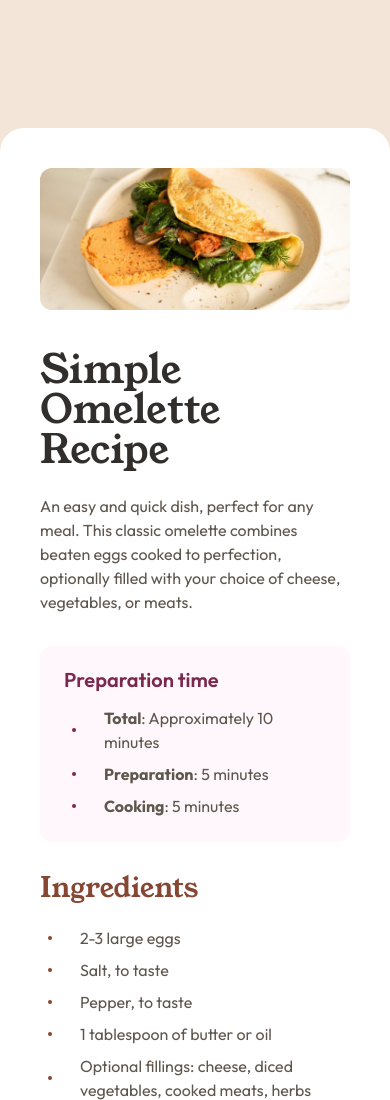
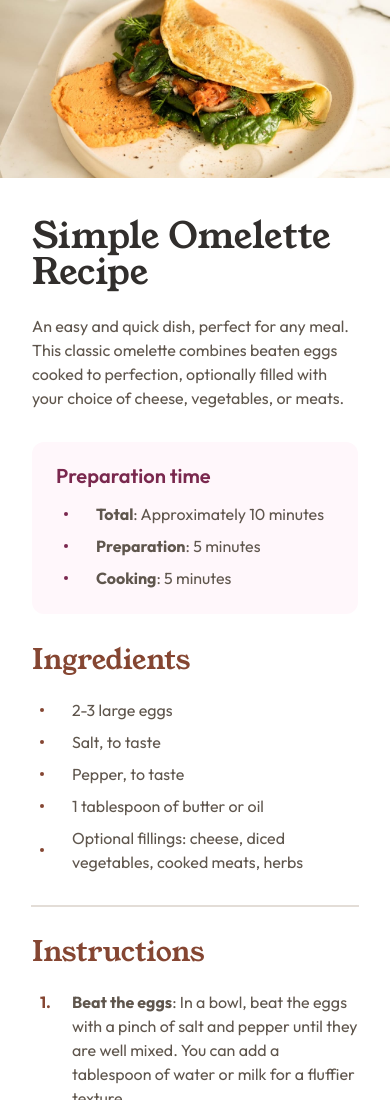
Before and after one commit to the-firstrong/recipe-page, a plain HTML site: page index.html in a window 390 px wide. Shown: the top 1100 px of the page. Drawn offline with Linux system fonts and the light colour scheme.

Commit message:
Improve accessibility and responsive design

```diff
--- a/css/styles.css
+++ b/css/styles.css
@@ -39,6 +39,7 @@ body {
     display: flex;
     justify-content: center;
     align-items: center;
+    min-width: 16.25rem;
     min-height: 100vh;
     background-color: #F3E5D7;
     color: var(--stone-600);
@@ -58,6 +59,7 @@ body {
 }
 
 .preview {
+    display: block;
     margin-block-end: var(--spacing-40);
 }
 
@@ -214,3 +216,37 @@ tr:last-child th,
 tr:last-child td {
     padding-block-end: 0;
 }
+
+/* Tablet */
+@media (max-width: 48rem) {
+    .container {
+        max-width: 616px;
+    }
+}
+
+/* Mobile */
+@media (max-width: 35rem) {
+    .container {
+        max-width: 100%;
+        margin-block: 0;
+        padding: 0;
+        border-radius: 0;
+    }
+
+    .content {
+        padding-block: var(--spacing-40);
+        padding-inline: var(--spacing-32);
+    }
+
+    .preview {
+        margin-block-end: 0;
+    }
+
+    .preview img {
+        border-radius: 0;
+    }
+
+    .heading h1 {
+        font-size: 2.25rem;
+    }
+}
--- a/index.html
+++ b/index.html
@@ -16,9 +16,11 @@
 
 <body>
   <main class="container">
-    <div class="preview">
+    <picture class="preview">
+      <source media="(min-width: 35.0625rem) and (max-width: 48rem)" srcset="./assets/images/image-omelette-tablet.jpg">
       <img src="./assets/images/image-omelette.jpeg" alt="Omelet on the plate">
-    </div>
+    </picture>
+    <div class="content">
       <section class="heading">
         <h1>Simple Omelette Recipe</h1>
         <p>An easy and quick dish, perfect for any meal. This classic omelette combines beaten eggs cooked to
@@ -60,18 +62,21 @@
         <ol>
           <li>
             <span>
-            <span class="bold">Beat the eggs</span>: In a bowl, beat the eggs with a pinch of salt and pepper until they
+              <span class="bold">Beat the eggs</span>: In a bowl, beat the eggs with a pinch of salt and pepper until
+              they
               are well mixed. You can add a tablespoon of water or milk for a fluffier texture.
             </span>
           </li>
           <li>
             <span>
-            <span class="bold">Heat the pan</span>: Place a non-stick frying pan over medium heat and add butter or oil.
+              <span class="bold">Heat the pan</span>: Place a non-stick frying pan over medium heat and add butter or
+              oil.
             </span>
           </li>
           <li>
             <span>
-            <span class="bold">Cook the omelette</span>: Once the butter is melted and bubbling, pour in the eggs. Tilt
+              <span class="bold">Cook the omelette</span>: Once the butter is melted and bubbling, pour in the eggs.
+              Tilt
               the pan to ensure the eggs evenly coat the surface.
             </span>
           </li>
@@ -119,6 +124,7 @@
           </tbody>
         </table>
       </section>
+    </div>
   </main>
 </body>
 
```
Also changed, not shown: assets/images/image-omelette-tablet.jpg (added). Lines whose indentation alone changed are shown as unchanged.
